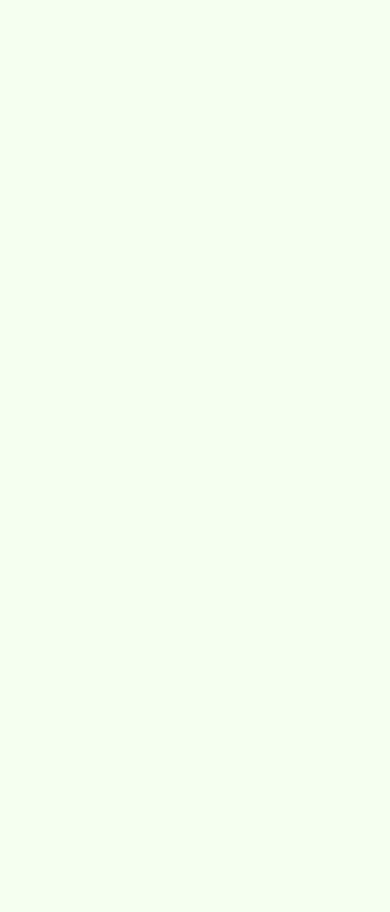
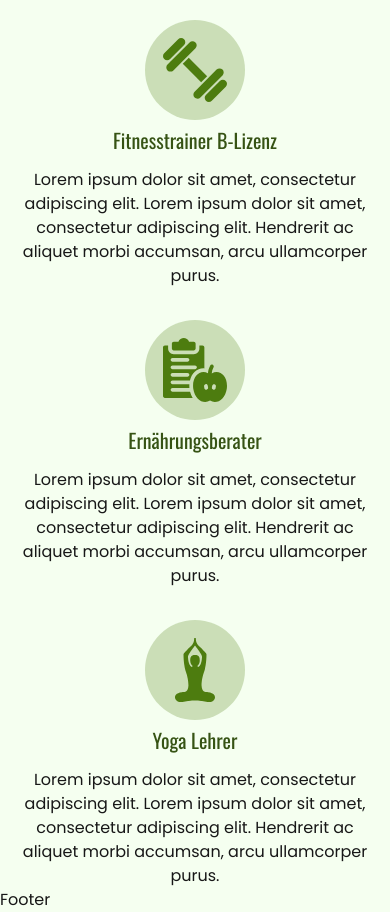
Before and after one commit to MinhKhangTran/nextjs_coach_jane_doe, a Next.js app: page / in a window 390 px wide. Shown: the part 2987-3899 px from the top of the page. Before the commit the page ends 2991 px from the top, so only its background shows below. Built offline with nearby package versions, Linux system fonts and the light colour scheme.

Commit message:
✅ quali

```diff
--- a/components/header.tsx
+++ b/components/header.tsx
@@ -11,8 +11,8 @@ interface Nav {
 const navArray: Nav[] = [
   { id: 1, title: "Leistungen", url: "/#leistungen" },
   { id: 2, title: "Testimonials", url: "/#testimonials" },
-  { id: 3, title: "Über mich", url: "/#ueber-mich" },
-  { id: 4, title: "Qualifikationen", url: "/#qualifikationen" },
+  { id: 3, title: "Qualifikationen", url: "/#qualifikationen" },
+  { id: 4, title: "Über mich", url: "/#ueber-mich" },
   { id: 5, title: "Kontakt", url: "/#kontakt" },
 ];
 
--- a/components/qualifikationen.tsx
+++ b/components/qualifikationen.tsx
@@ -1,9 +1,57 @@
+import { Col, Row } from "react-bootstrap";
+
+const qualiArray = [
+  {
+    id: 1,
+    icon: "dumbbell.svg",
+    title: "Fitnesstrainer B-Lizenz",
+    text: "Lorem ipsum dolor sit amet, consectetur adipiscing elit.  Lorem ipsum dolor sit amet, consectetur adipiscing elit. Hendrerit ac aliquet morbi accumsan, arcu ullamcorper purus.",
+  },
+  {
+    id: 2,
+    icon: "diet.svg",
+    title: "Ernährungsberater",
+    text: "Lorem ipsum dolor sit amet, consectetur adipiscing elit.  Lorem ipsum dolor sit amet, consectetur adipiscing elit. Hendrerit ac aliquet morbi accumsan, arcu ullamcorper purus.",
+  },
+  {
+    id: 3,
+    icon: "buddhist-yoga-pose.svg",
+    title: "Yoga Lehrer",
+    text: "Lorem ipsum dolor sit amet, consectetur adipiscing elit.  Lorem ipsum dolor sit amet, consectetur adipiscing elit. Hendrerit ac aliquet morbi accumsan, arcu ullamcorper purus.",
+  },
+];
+
 const Qualifikationen = () => {
   return (
-    <section id="quali" aria-label="quali Abschnitt" className="wrapper">
+    <section
+      id="qualifikationen"
+      aria-label="quali Abschnitt"
+      className="wrapper"
+    >
       <h2 className="heading-2 text-center text-warning">
         Sie profitieren von meinen Qualifikationen
       </h2>
+      <Row>
+        {qualiArray.map((quali) => {
+          return (
+            <Col key={quali.id} md={4} className="">
+              <div className="image__wrapper | d-flex justify-content-center">
+                <div className="image__wrapper--bubble | d-flex align-items-center justify-content-center">
+                  <picture>
+                    <img
+                      src={`/images/${quali.icon}`}
+                      alt={`${quali.title} icon`}
+                      aria-hidden="true"
+                    />
+                  </picture>
+                </div>
+              </div>
+              <h3 className="text-warning text-center">{quali.title}</h3>
+              <p className="text-center">{quali.text}</p>
+            </Col>
+          );
+        })}
+      </Row>
     </section>
   );
 };
--- a/styles/components/_qualifikation.scss
+++ b/styles/components/_qualifikation.scss
@@ -1,8 +1,43 @@
 @use "sass:math";
 
-#quali {
+#qualifikationen {
   margin-top: math.div(80rem, 16);
   @include md {
     margin-top: math.div(120rem, 16);
   }
+  .row {
+    margin-top: math.div(8rem, 16);
+    @include lg {
+      margin-top: math.div(40rem, 16);
+    }
+    .col-md-4 {
+      padding-top: 2rem;
+      @include lg {
+        padding-top: 0;
+      }
+    }
+    h3 {
+      font-size: math.div(20rem, 16);
+      padding-block: 0.5rem 1rem;
+      @include lg {
+        padding-block: 1rem 1.5rem;
+      }
+    }
+  }
+  .image__wrapper--bubble {
+    height: 100px;
+    aspect-ratio: 1;
+    background-color: hsla(86, 78%, 27%, 0.25);
+    border-radius: 50%;
+    @include lg {
+      height: 185px;
+    }
+    img {
+      width: 64px;
+      aspect-ratio: 1;
+      @include lg {
+        width: 104px;
+      }
+    }
+  }
 }
```
